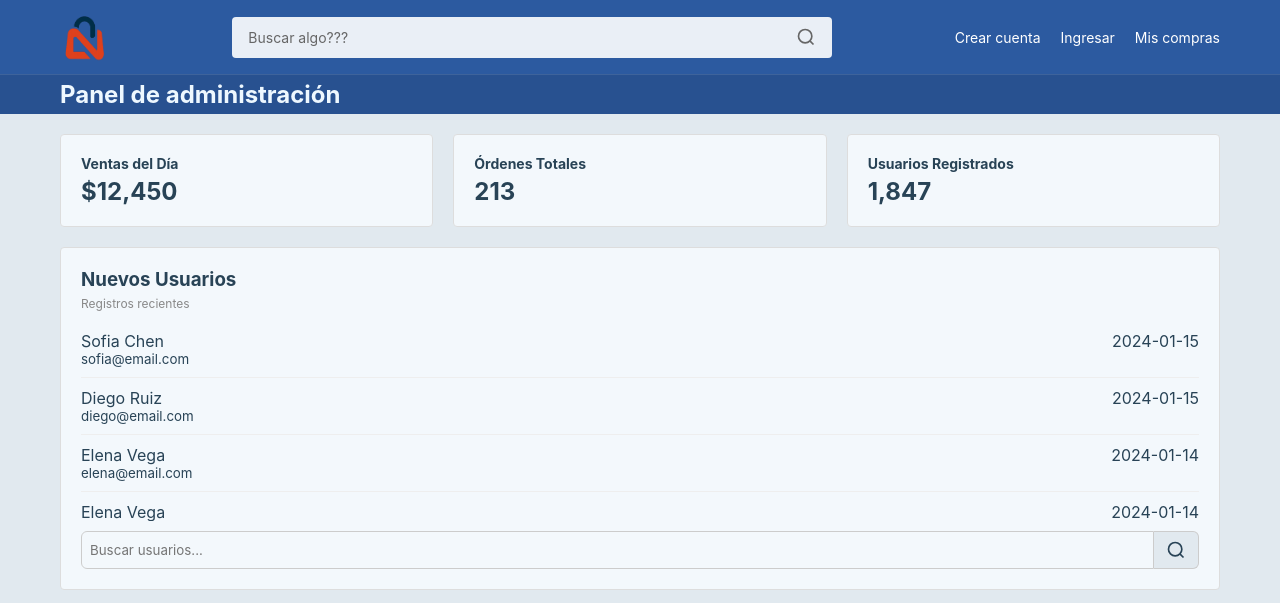
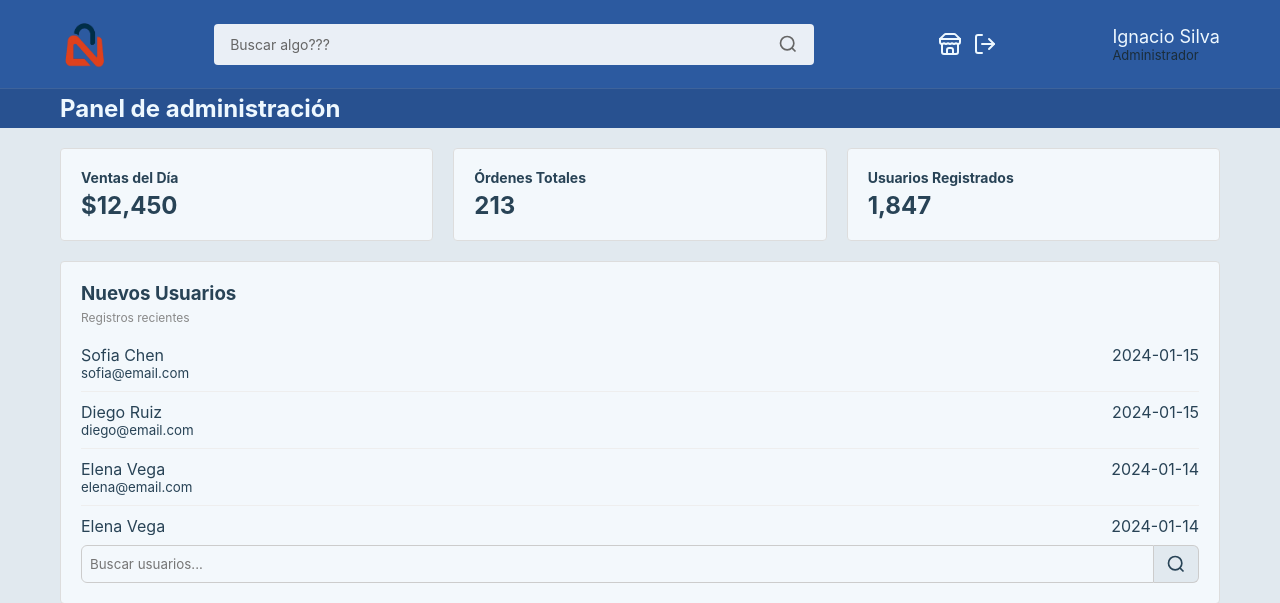
Before and after one commit to Juan-Ignacio-Silva/nexo, a PHP site: page /app/views/admin/dashboard.php in a window 1280 px wide. Shown: the top 603 px of the page. Run offline with PHP 8.4, Linux system fonts and the light colour scheme; some libraries are stand-ins or nearby versions.

Commit message:
Agregue botones de prueba al header del dashboard

```diff
--- a/app/views/admin/header-dashboard.php
+++ b/app/views/admin/header-dashboard.php
@@ -16,10 +16,27 @@
             </button>
         </div>
 
+        <div class="seccion-buttons-header">
+            <a href="../home"><svg xmlns="http://www.w3.org/2000/svg" width="24" height="24" viewBox="0 0 24 24" fill="none" stroke="currentColor" stroke-width="2" stroke-linecap="round" stroke-linejoin="round" class="lucide lucide-store-icon lucide-store">
+                    <path d="m2 7 4.41-4.41A2 2 0 0 1 7.83 2h8.34a2 2 0 0 1 1.42.59L22 7" />
+                    <path d="M4 12v8a2 2 0 0 0 2 2h12a2 2 0 0 0 2-2v-8" />
+                    <path d="M15 22v-4a2 2 0 0 0-2-2h-2a2 2 0 0 0-2 2v4" />
+                    <path d="M2 7h20" />
+                    <path d="M22 7v3a2 2 0 0 1-2 2a2.7 2.7 0 0 1-1.59-.63.7.7 0 0 0-.82 0A2.7 2.7 0 0 1 16 12a2.7 2.7 0 0 1-1.59-.63.7.7 0 0 0-.82 0A2.7 2.7 0 0 1 12 12a2.7 2.7 0 0 1-1.59-.63.7.7 0 0 0-.82 0A2.7 2.7 0 0 1 8 12a2.7 2.7 0 0 1-1.59-.63.7.7 0 0 0-.82 0A2.7 2.7 0 0 1 4 12a2 2 0 0 1-2-2V7" />
+                </svg>
+            </a>
+            <a href="">
+                <svg xmlns="http://www.w3.org/2000/svg" width="24" height="24" viewBox="0 0 24 24" fill="none" stroke="currentColor" stroke-width="2" stroke-linecap="round" stroke-linejoin="round" class="lucide lucide-log-out-icon lucide-log-out">
+                    <path d="m16 17 5-5-5-5" />
+                    <path d="M21 12H9" />
+                    <path d="M9 21H5a2 2 0 0 1-2-2V5a2 2 0 0 1 2-2h4" />
+                </svg>
+            </a>
+        </div>
+
         <div class="seccion-usuario">
-            <a href="usuario/registro" class="enlace-usuario">Crear cuenta</a>
-            <a href="usuario/login" class="enlace-usuario">Ingresar</a>
-            <a href="#" class="enlace-usuario">Mis compras</a>
+            <p class="nombre-usuario">Ignacio Silva</p>
+            <p class="role">Administrador</p>
         </div>
     </div>
 
@@ -108,18 +125,33 @@
     /* Sección de usuario */
     .seccion-usuario {
         display: flex;
+        flex-direction: column;
+    }
+
+    .nombre-usuario {
+        color: #EEF8FF;
+        font-size: 18px;
+    }
+
+    .role {
+        color: #1b2d3aff;
+        font-size: 13px;
+    }
+
+    .seccion-buttons-header {
+        display: flex;
+        padding: 20px;
         gap: 20px;
     }
 
-    .enlace-usuario {
-        color: white;
+    .seccion-buttons-header a {
+        color: #EEF8FF;
+        width: 15px;
         text-decoration: none;
-        font-size: 14px;
-        white-space: nowrap;
     }
 
-    .enlace-usuario:hover {
-        text-decoration: underline;
+    .seccion-buttons-header a:hover {
+        color: #284356;
     }
 
     /* Navegación */
```
